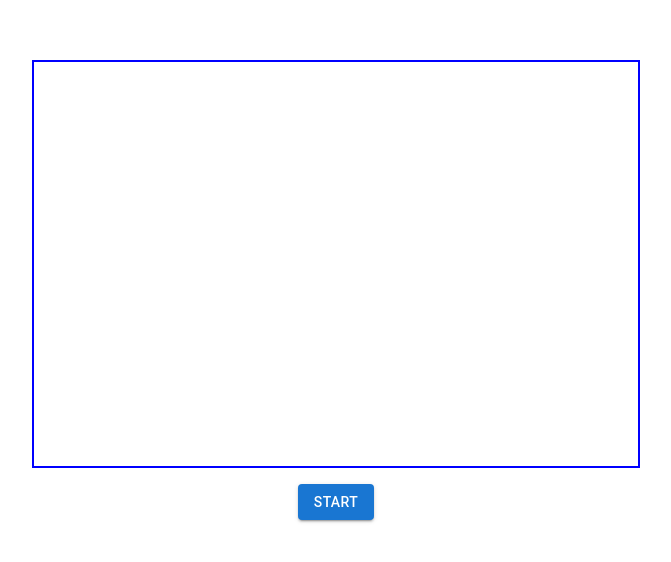
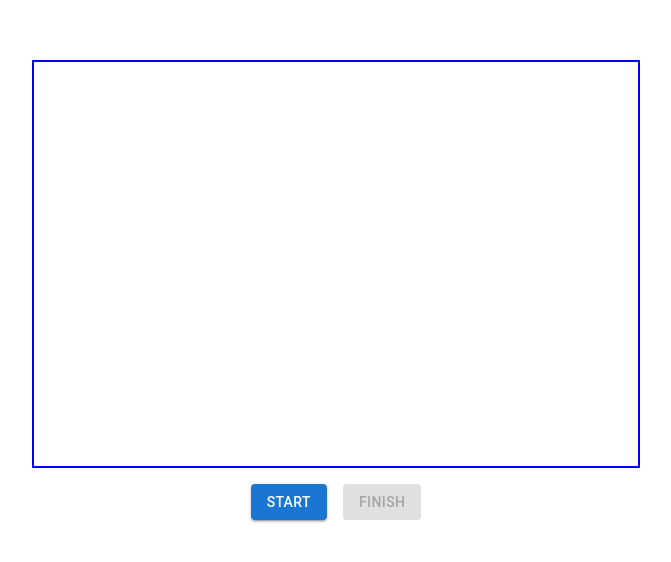
Before and after one commit to IraPaniukova/snake-game, a React (Vite) app: page / in a window 1280 px wide. Shown: the part 110-672 px from the top of the page, without its empty margins (304-975 px from the left). Built offline with nearby package versions, Linux system fonts and the light colour scheme.

Commit message:
Added Finish button

```diff
--- a/src/App.tsx
+++ b/src/App.tsx
@@ -33,7 +33,7 @@ function App() {
       e.key === 'ArrowDown' && head[0] + 1 === rows ||
       e.key === 'ArrowUp' && head[0] - 1 === -1
     ) {
-      reset();
+      fail();
     }
     else {
       if (e.key === 'ArrowRight' && grid[head[0]][head[1] + 1] !== 1) { arrowRef.current = 'right'; }
@@ -55,13 +55,18 @@ function App() {
       return newSnake
     })
   }
-  const reset = () => {
-    setStart(false); setEnd(true);
+  const finish = () => {
+    setStart(false);
     setGrid(startGrid); setSnake(startSnake);
+  }
+  const fail = () => {
+    setEnd(true);
+    finish();
   }
 
   const onStartClick = () => {
-    setStart(!start); setEnd(false);
+    setStart(true); setEnd(false);
+    setGrid(startGrid); setSnake(startSnake); //the line alllows to use it as a restart too
     drawSnake(snake);
     arrowRef.current = 'right';
   }
@@ -75,19 +80,19 @@ function App() {
       const moveSnake = setInterval(() => {
         const head = snake[snake.length - 1];
         if (arrowRef.current === 'right' && head[1] < cols) {
-          if (prevMove === 'right' && head[1] === cols - 1) reset();
+          if (prevMove === 'right' && head[1] === cols - 1) fail();
           else redrawSnake(startGrid, 0, 1);
         }
         if (arrowRef.current === 'left' && head[1] >= -1) {
-          if (prevMove === 'left' && head[1] === 0) reset();
+          if (prevMove === 'left' && head[1] === 0) fail();
           else redrawSnake(startGrid, 0, -1);
         }
         if (arrowRef.current === 'down' && head[0] <= rows) {
-          if (prevMove === 'down' && head[0] === rows - 1) reset();
+          if (prevMove === 'down' && head[0] === rows - 1) fail();
           else redrawSnake(startGrid, 1, 0);
         }
         if (arrowRef.current === 'up' && head[0] >= -1) {
-          if (prevMove === 'up' && head[0] === 0) reset();
+          if (prevMove === 'up' && head[0] === 0) fail();
           else redrawSnake(startGrid, -1, 0);
         }
       }, 200);
@@ -119,7 +124,10 @@ function App() {
         </Box>}
         {end && <Typography variant='h2' color='red'>TRY AGAIN</Typography>}
       </Stack>
-      <Button disabled={start} variant='contained' onClick={onStartClick}>Start</Button>
+      <Stack direction='row' justifyContent='center' spacing={2}>
+        <Button variant='contained' onClick={onStartClick}>{start ? 'Restart' : 'Start'}</Button>
+        <Button disabled={!start} variant='contained' onClick={finish}>Finish</Button>
+      </Stack >
     </>
   )
 }
```
